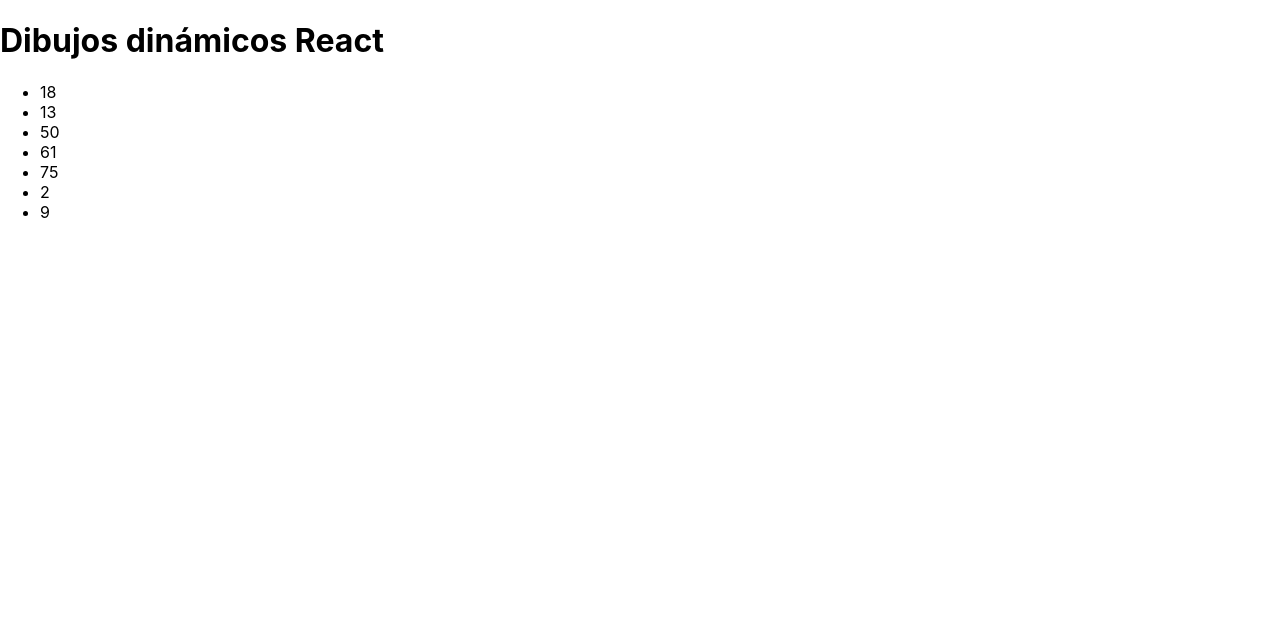
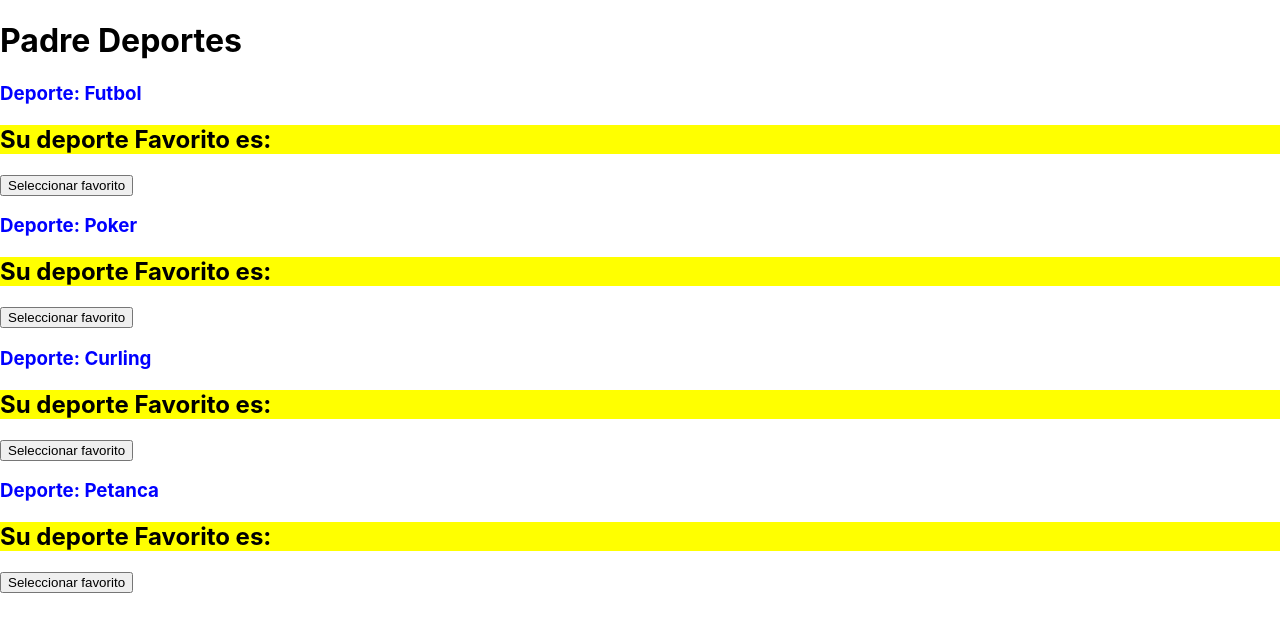
Before and after one commit to Alejandro4092/reactclases, a React (Create React App) app: page / in a window 1280 px wide. Shown: the top 632 px of the page. Built offline with nearby package versions, Linux system fonts and the light colour scheme.

Commit message:
hijos padres jsx

```diff
--- /dev/null
+++ b/src/components/DibujosComplejosRender.js
@@ -0,0 +1,37 @@
+import { Component } from "react";
+class DibujosComplejosRender extends Component {
+//Necesitamos un array con nombre debe estar declarado en state para actualizar el dibujo
+    state={
+        nombres:["Lucia","Diana","Antonia","Sofia","Adrian"]
+    }
+    generarNombre = () => {
+        // Añadimos un nombre usando setState para mantener inmutabilidad
+        this.state.nombres.push("Nuevo Nombre");
+        this.setState({
+            nombres: this.state.nombres
+        });
+
+    }
+
+
+    render() {
+        return (
+            <div>
+                <h1>Dibujos Complejos Render</h1>
+                <button onClick={this.generarNombre}>Agregar Nombre</button>
+                {
+                    //Este codigo es jsx de react
+                    //Y el codigo lógico debe contener un return
+                    this.state.nombres.map((nombre, index) => {
+                        return (<h3 style={{ color: "blue" }} key={index}>{nombre}</h3>)
+                       //Este codigo no puede estar vacio necesita un return
+                    })
+
+                }
+
+
+            </div>
+        )
+    }
+}
+export default DibujosComplejosRender;
--- /dev/null
+++ b/src/components/HijoDeporte.js
@@ -0,0 +1,23 @@
+import { Component } from "react";
+class HijoDeporte extends Component {
+    state={
+        favorito:""
+    }
+    mostrarFavorito=()=>{
+        this.setState({
+            favorito:this.props.nombre
+        })
+
+    }
+
+    render() {
+        return (
+            <div>
+                <h3 style={{color:"blue"}}>Deporte: {this.props.nombre}</h3>
+                <h2 style={{backgroundColor:"yellow"}}>Su deporte Favorito es:{this.state.favorito}</h2>
+                <button onClick={this.mostrarFavorito}>Seleccionar favorito </button>
+            </div>
+        )
+    }
+}
+export default HijoDeporte;
--- /dev/null
+++ b/src/components/PadreDeportes.js
@@ -0,0 +1,21 @@
+import { Component } from "react";
+import HijoDeporte from "./HijoDeporte";
+class PadreDeportes extends Component {
+    deportes=["Futbol","Poker","Curling","Petanca"];
+    render() {
+        return (
+            <div>
+                <h1>Padre Deportes</h1>
+
+                {
+                    this.deportes.map((deporte,index) => {
+                        return(<HijoDeporte key={index} nombre={deporte}/>)
+                    })
+
+
+                }
+            </div>
+        )
+    }
+}
+export default PadreDeportes;
--- a/src/index.js
+++ b/src/index.js
@@ -5,11 +5,13 @@
 import reportWebVitals from './reportWebVitals';
 import Contador from './components/Contador';
 import DibujosComplejos from './components/DibujosComplejos';
+import DibujosComplejosRender from './components/DibujosComplejosRender';
+import PadreDeportes from './components/PadreDeportes';
 
 const root = ReactDOM.createRoot(document.getElementById('root'));
 root.render(
   <React.StrictMode>
-    <DibujosComplejos/>
+    <PadreDeportes/>
   </React.StrictMode>
 );
 
```
